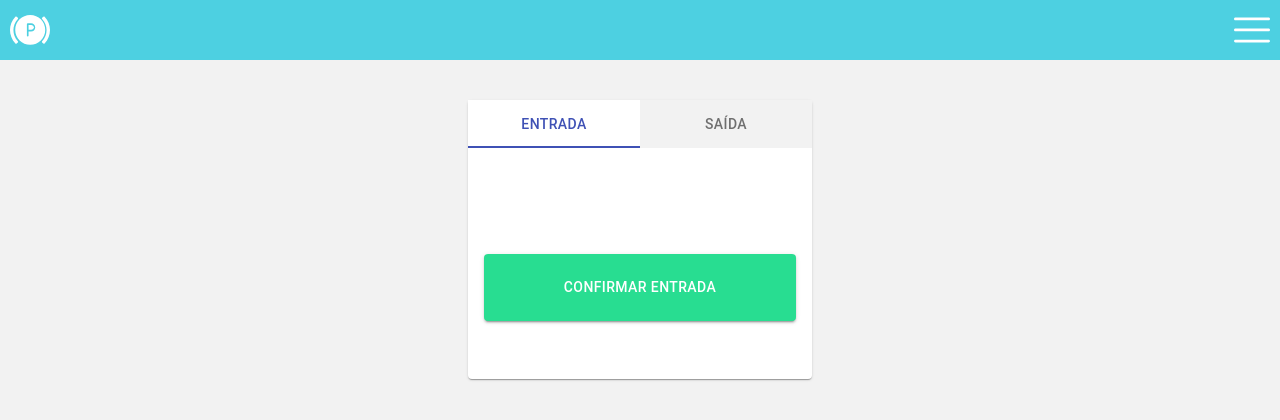
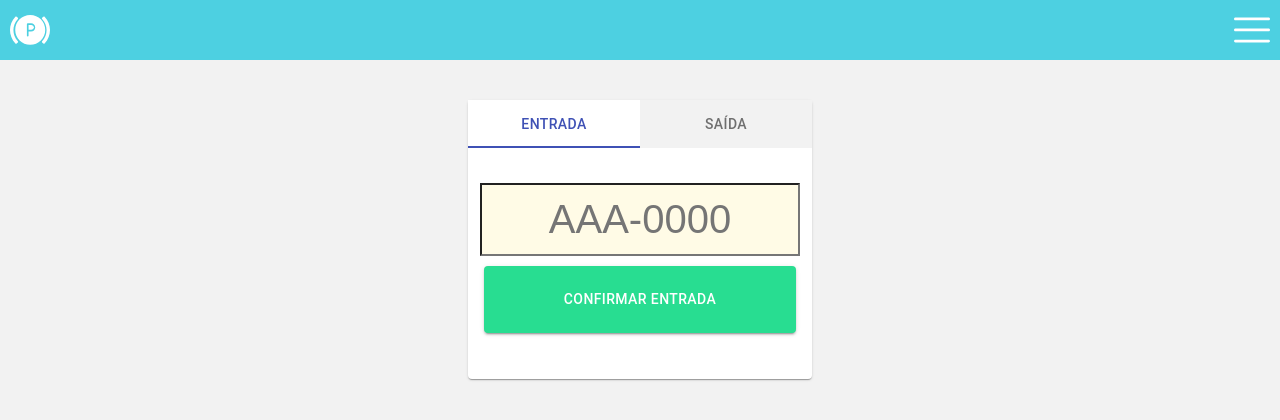
Before and after one commit to Emersonnunes6/testeparafuzo, a React (Create React App) app in the folder parafuzoapp/: page / in a window 1280 px wide. Shown: the top 420 px of the page. Built offline with nearby package versions, Linux system fonts and the light colour scheme.

Commit message:
renderizacao condicional

```diff
--- a/parafuzoapp/src/components/abas/abas.js
+++ b/parafuzoapp/src/components/abas/abas.js
@@ -3,7 +3,7 @@ import Paper from '@material-ui/core/Paper';
 import Tabs from '@material-ui/core/Tabs';
 import Tab from '@material-ui/core/Tab';
 import TextField from '@material-ui/core/TextField';
-import { DivForm } from './style';
+import { DivForm, InputPlaca } from './style';
 import Button from '@material-ui/core/Button';
 
 export default function CenteredTabs() {
@@ -25,6 +25,28 @@ export default function CenteredTabs() {
   const handleChange = (event, newValue) => {
     setValue(newValue);
   };
+
+  const rendMenu = () => {
+    if(value === 0){
+      return (
+      <DivForm>
+      <InputPlaca
+        placeholder="AAA-0000"
+      />
+      <Button
+        style={{
+          width: '312px',
+          height: '67px',
+          backgroundColor: '#28DD91',
+          color: 'white'
+      }}
+      variant="contained"
+      >Confirmar entrada
+      </Button>
+      </DivForm>
+      )
+    }
+  }
 
   return (
     <Paper
@@ -52,19 +74,7 @@ export default function CenteredTabs() {
         }}
         label="Saída" />
       </Tabs>
-      <DivForm>
-
-        <Button
-          style={{
-            width: '312px',
-            height: '67px',
-            backgroundColor: '#28DD91',
-            color: 'white'
-          }}
-          variant="contained"
-        >Confirmar entrada
-        </Button>
-      </DivForm>
+        {rendMenu()}
     </Paper>
   );
 }
--- a/parafuzoapp/src/components/abas/style.js
+++ b/parafuzoapp/src/components/abas/style.js
@@ -8,15 +8,16 @@ export const DivEntradaSaida = styled.div`
 export const DivForm = styled.div`
     display: flex;
     flex-direction: column;
+    justify-content: center;
     align-items: center;
-    justify-content: center;
-    height: 279px;
-input {
+    height: 210px;
+`
+
+export const InputPlaca = styled.input`
+    height: 67px;
     width: 312px;
-    height: 67px;
-    border-radius: 4px;
-    top: 32px;
+    text-align: center;
     background-color: #FFFBE6;
-    outline-color: grey;
-}
+    font-size: 40px;
+    margin: 10px;
 `
```
